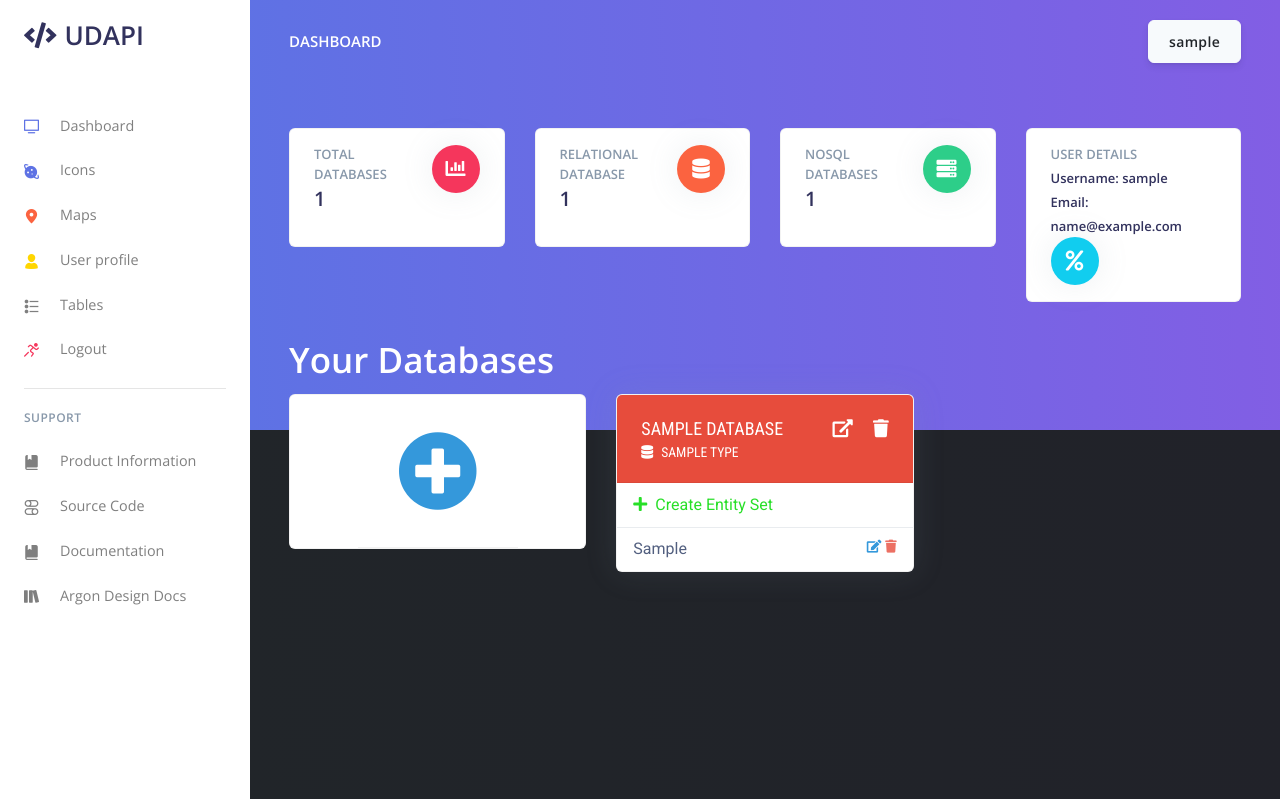
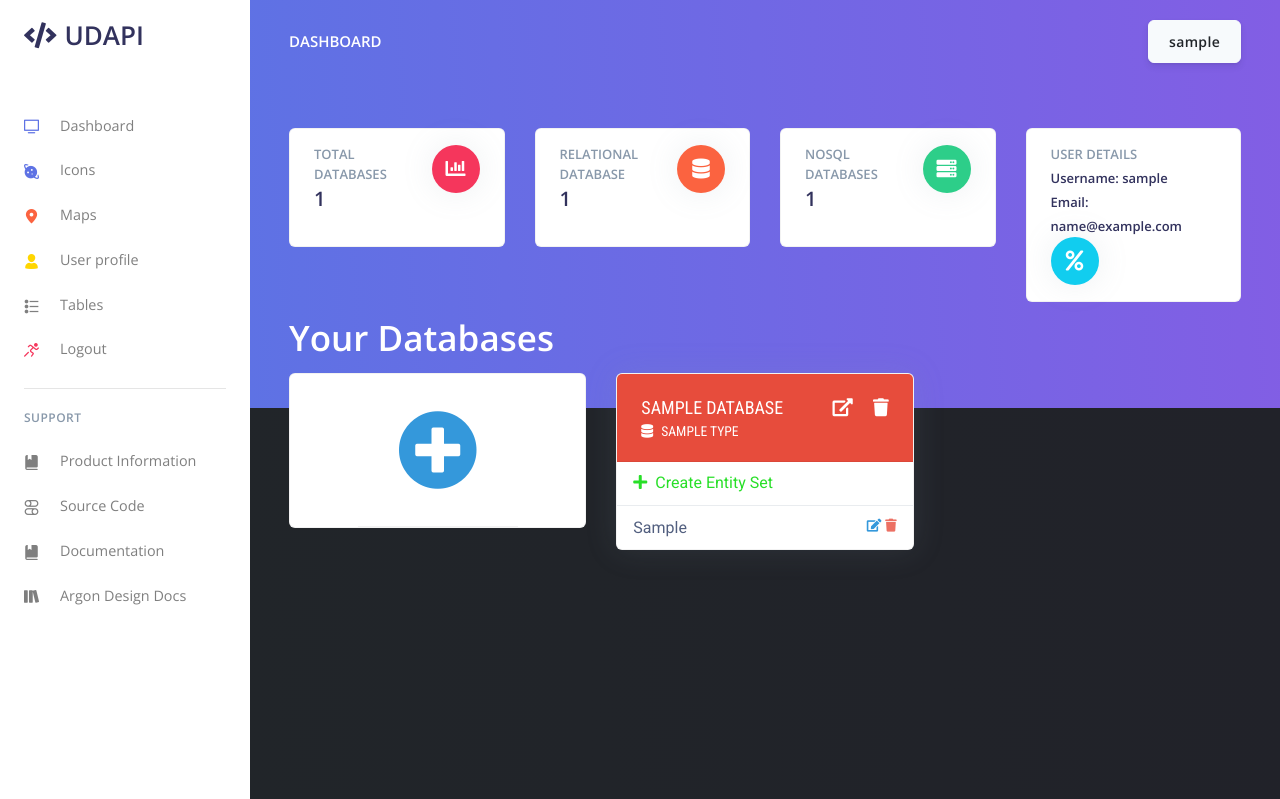
Before and after one commit to FOSS-X/frontend-flask, a Flask app: template app/home/templates/index.html in a window 1280 px wide. Shown: the top 799 px of the page. Run offline with Flask 2, Linux system fonts and the light colour scheme; the visitor is signed in with stand-in values (Sample User, id 1); the template is opened without the code that fills it: values that come from a table or form of the project are taken from there, most other values are stand-ins (such as "Sample title", 1, 10 or a date in 2020); some libraries are stand-ins or nearby versions.

Commit message:
changes to margins

```diff
--- a/app/base/templates/site_template/top-stats.html
+++ b/app/base/templates/site_template/top-stats.html
@@ -1,6 +1,6 @@
 <!-- Header -->
 <div class="header bg-gradient-primary pb-8 pt-5 pt-md-8">
-  <div class="container-fluid">
+  <div class="container-fluid mb--5" style="min-height: 25vh;">
     <div class="header-body">
       <!-- Card stats -->
       <div class="row">
```
